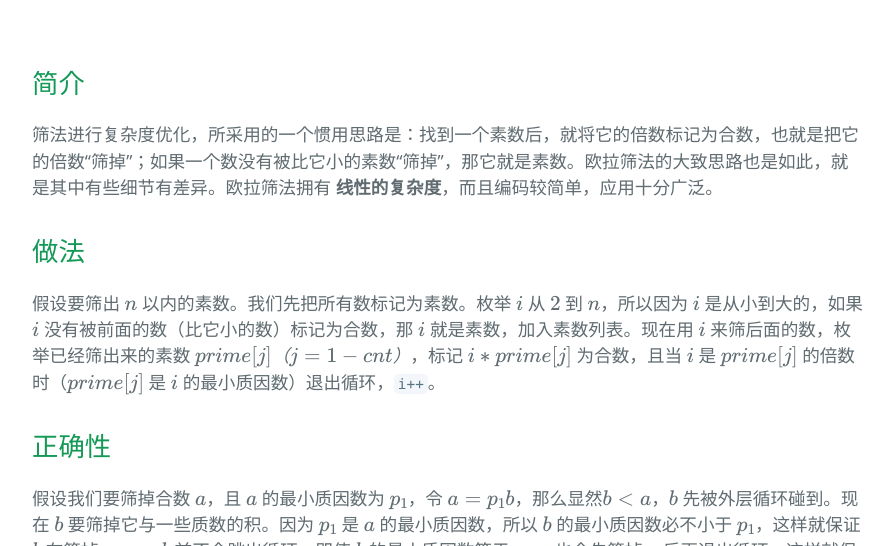
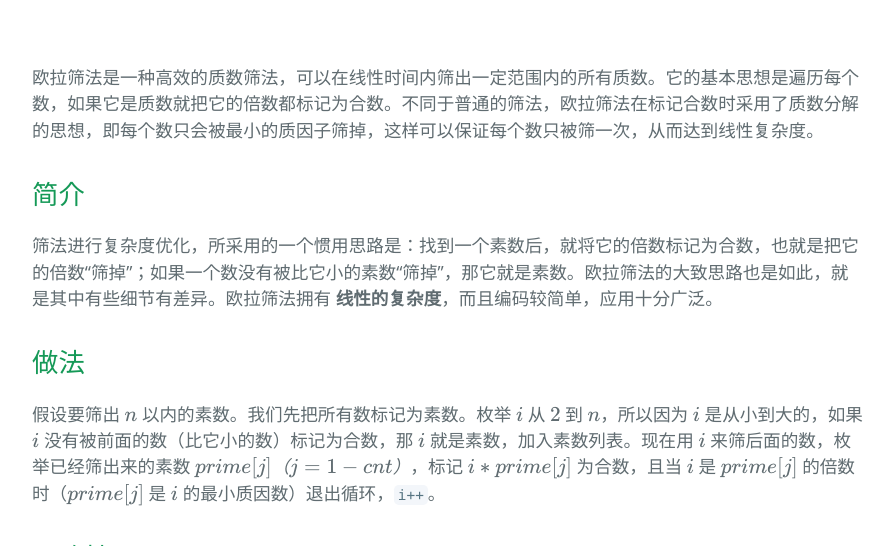
Before and after one commit to BuaaCzx/BuaaCzx.github.io, a Jekyll site: the page built from _posts/2023-11-7-欧拉筛.md, in a window 1280 px wide and 900 px high, cut to the strip 354-900 px from the top of the window. Shown: the whole strip, without its empty margins (192-1085 px from the left). Built offline with Jekyll 4.4.1, drawn with Linux system fonts in a browser that asks for light colours; some web fonts are replaced; formulas are drawn with MathJax 3.

Commit message:
Update 2023-11-7-欧拉筛.md

```diff
--- a/_posts/2023-11-7-欧拉筛.md
+++ b/_posts/2023-11-7-欧拉筛.md
@@ -3,6 +3,8 @@ layout: post
 title: 欧拉筛
 tags: 算法学习
 ---
+
+欧拉筛法是一种高效的质数筛法，可以在线性时间内筛出一定范围内的所有质数。它的基本思想是遍历每个数，如果它是质数就把它的倍数都标记为合数。不同于普通的筛法，欧拉筛法在标记合数时采用了质数分解的思想，即每个数只会被最小的质因子筛掉，这样可以保证每个数只被筛一次，从而达到线性复杂度。
 
 ## 简介
 
```
